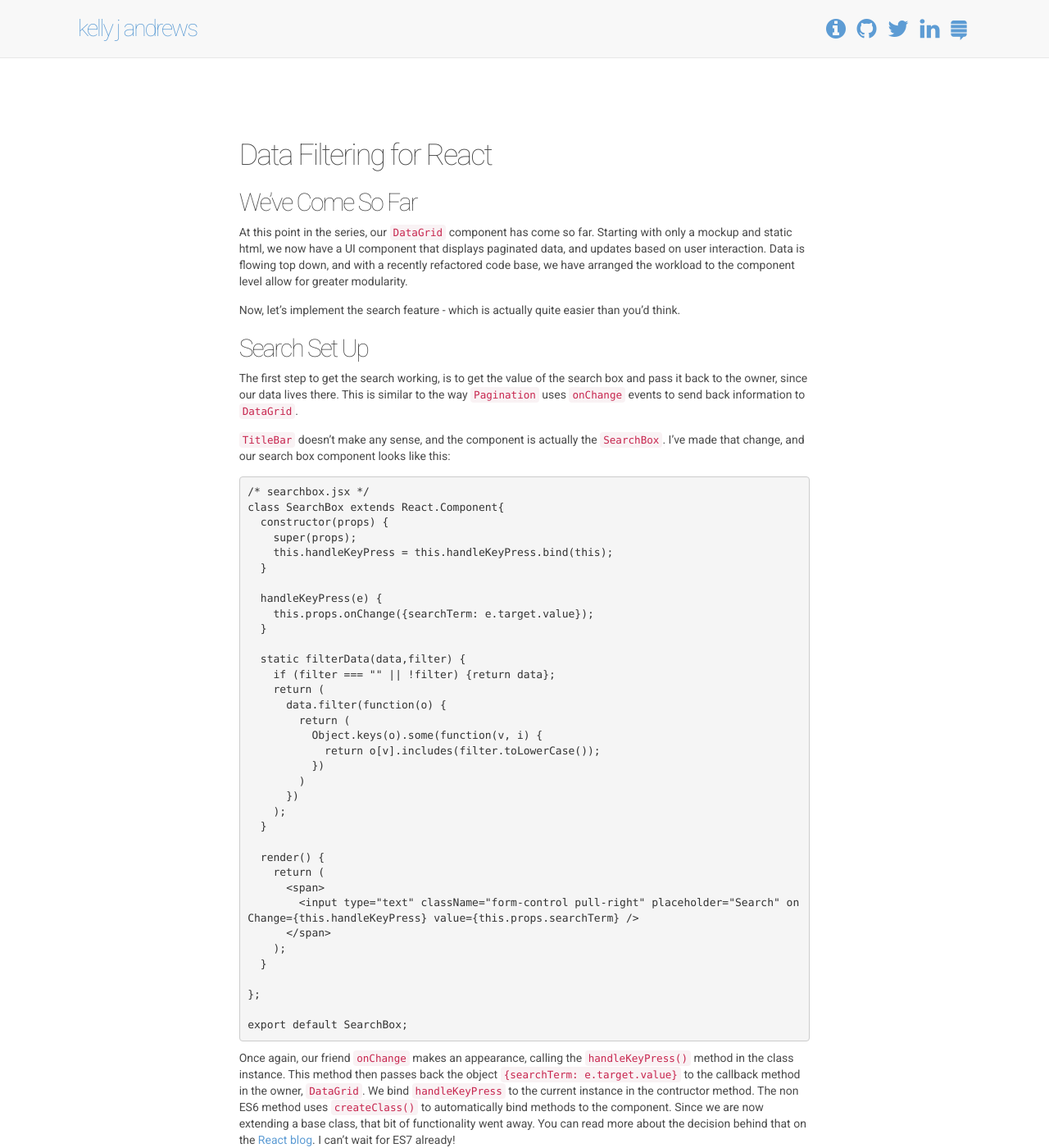
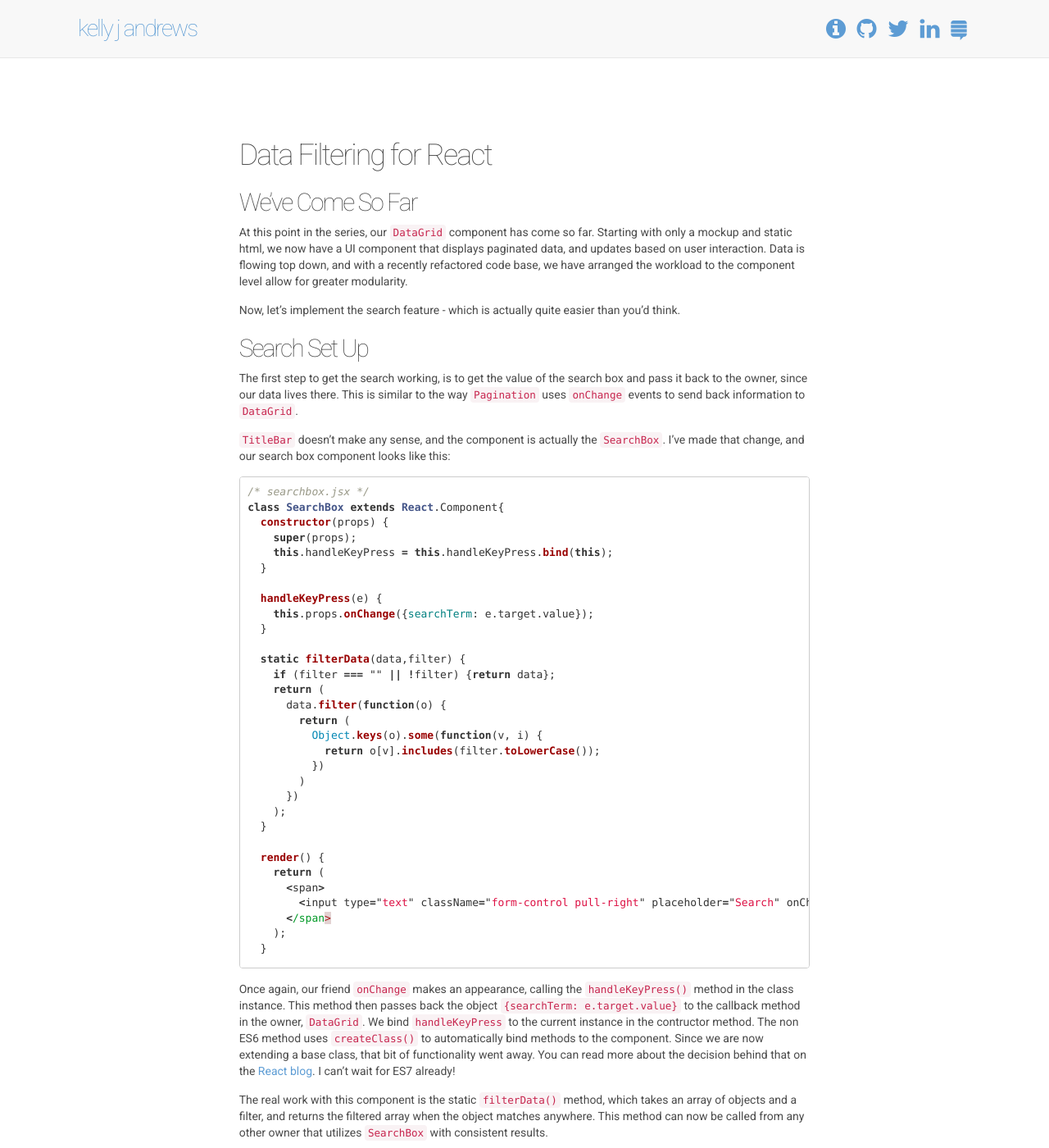
Before and after one commit to kellyjandrews/kellyjandrews.github.io, a Jekyll site: the page built from _posts/2015-04-21-data-filtering-for-react.md, in a window 1280 px wide and 1400 px high. Shown: the whole window at 82% size. Built offline with Jekyll 4.4.1, drawn with Linux system fonts in a browser that asks for light colours; nearby versions of some CDN libraries; library files that are not in the unit come from our copies; comment, search, counter and statistics services are not loaded.

````diff
--- a/_config-dev.yml
+++ b/_config-dev.yml
@@ -28,6 +28,7 @@ collections: null
 markdown:    kramdown
 highlighter: rouge
 excerpt_separator: "<!-- more -->"
+permalink: date
 
 # Handling Reading
 exclude: ["less","gulp","node_modules","Gulpfile.js","package.json","scripts"]
--- a/_config.yml
+++ b/_config.yml
@@ -28,6 +28,7 @@ collections: null
 markdown:    kramdown
 highlighter: rouge
 excerpt_separator: "<!-- more -->"
+permalink: date
 
 # Handling Reading
 exclude: ["less","gulp","node_modules","Gulpfile.js","package.json","scripts"]
--- a/_posts/2015-04-21-data-filtering-for-react.md
+++ b/_posts/2015-04-21-data-filtering-for-react.md
@@ -14,7 +14,7 @@ The first step to get the search working, is to get the value of the search box
 
 `TitleBar` doesn't make any sense, and the component is actually the `SearchBox`. I've made that change, and our search box component looks like this:
 
-```JSX
+```js
 /* searchbox.jsx */
 class SearchBox extends React.Component{
   constructor(props) {
````
